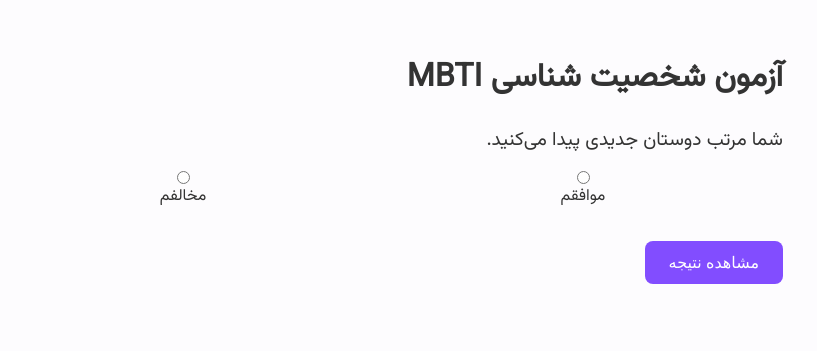
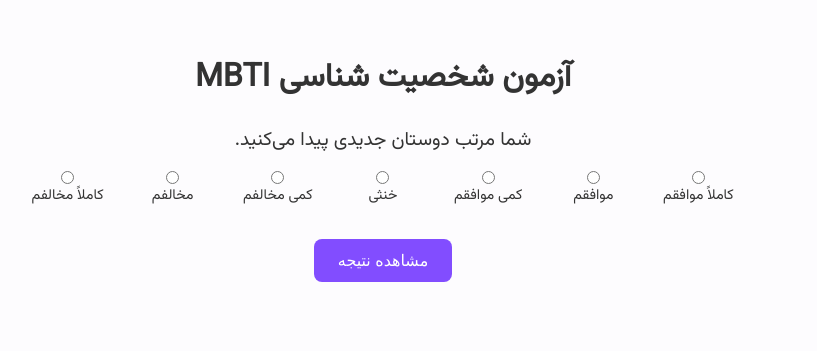
Before and after one commit to Fahimada/MBTI, a plain HTML site: page index.html in a window 1280 px wide. Shown: the whole page, without its empty margins (257-1074 px from the left). Drawn offline with Linux system fonts and the light colour scheme.

Commit message:
Update index.html

```diff
--- a/index.html
+++ b/index.html
@@ -1,4 +1,3 @@
-
 <!DOCTYPE html>
 <html lang="fa" dir="rtl">
 <head>
@@ -21,14 +20,18 @@
     .question p {
       font-size: 1.2rem;
       margin-bottom: 1rem;
+      text-align: center;
     }
     .scale {
       display: flex;
       justify-content: space-between;
+      direction: ltr;
+      margin: 0 2rem;
     }
     .scale label {
+      flex: 1;
       text-align: center;
-      flex: 1;
+      font-size: 0.9rem;
     }
     .scale input[type="radio"] {
       display: block;
@@ -42,24 +45,32 @@
       border: none;
       border-radius: 8px;
       cursor: pointer;
+      display: block;
+      margin: 2rem auto;
     }
     .result {
       font-size: 1.3rem;
       margin-top: 2rem;
+      text-align: center;
     }
   </style>
 </head>
 <body>
-  <h1>آزمون شخصیت شناسی MBTI</h1>
+  <h1 style="text-align:center;">آزمون شخصیت شناسی MBTI</h1>
   <form id="quizForm">
     <div class="question" id="q1">
       <p>شما مرتب دوستان جدیدی پیدا می‌کنید.</p>
       <div class="scale">
-        <label><input type="radio" name="q1" value="E"> موافقم</label>
-        <label><input type="radio" name="q1" value="I"> مخالفم</label>
+        <label><input type="radio" name="q1" value="I3"> کاملاً مخالفم</label>
+        <label><input type="radio" name="q1" value="I2"> مخالفم</label>
+        <label><input type="radio" name="q1" value="I1"> کمی مخالفم</label>
+        <label><input type="radio" name="q1" value="N"> خنثی</label>
+        <label><input type="radio" name="q1" value="E1"> کمی موافقم</label>
+        <label><input type="radio" name="q1" value="E2"> موافقم</label>
+        <label><input type="radio" name="q1" value="E3"> کاملاً موافقم</label>
       </div>
     </div>
-    <!-- سوالات بیشتر به همین شکل اضافه خواهد شد -->
+    <!-- سوالات دیگر به همین ساختار افزوده خواهد شد -->
 
     <button type="submit">مشاهده نتیجه</button>
   </form>
@@ -69,17 +80,16 @@
   <script>
     document.getElementById("quizForm").addEventListener("submit", function(e) {
       e.preventDefault();
-
-      let answers = {};
+      let scores = { E: 0, I: 0 };
       let formData = new FormData(this);
 
       for (let [key, value] of formData.entries()) {
-        answers[value] = (answers[value] || 0) + 1;
+        if (value.startsWith("E")) scores.E += parseInt(value[1]);
+        if (value.startsWith("I")) scores.I += parseInt(value[1]);
       }
 
-      // الگوریتم ساده برای تست اولیه: فقط بر اساس سوال اول
-      let type = (answers["E"] || 0) > (answers["I"] || 0) ? "E" : "I";
-      type += "NFJ"; // فقط برای تست، بعداً به‌صورت کامل محاسبه می‌شود
+      let type = scores.E >= scores.I ? "E" : "I";
+      type += "NFJ"; // به‌صورت نمونه تا بقیه سوالات اضافه شوند
 
       let link = `https://designer-sho.com/blog/Style-Test/${type}`;
       document.getElementById("result").innerHTML = `
```
